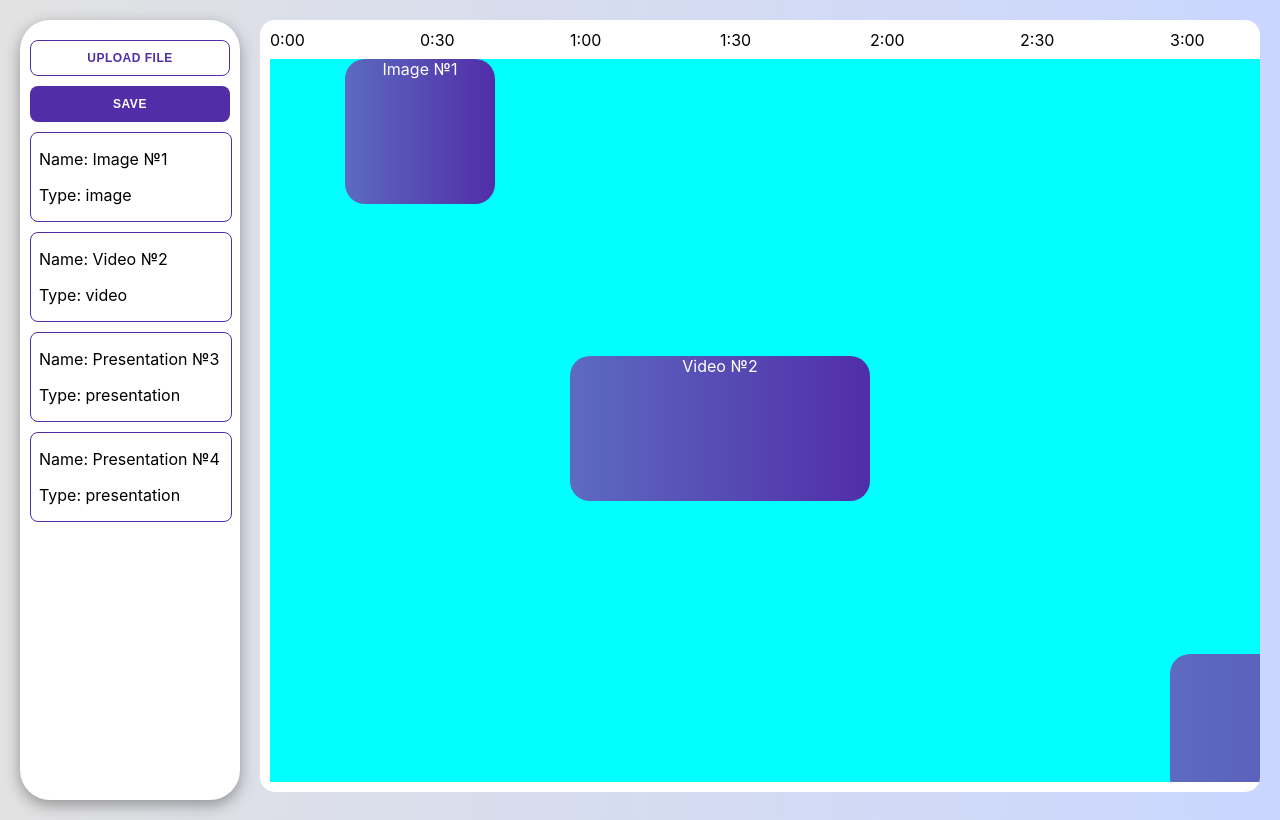
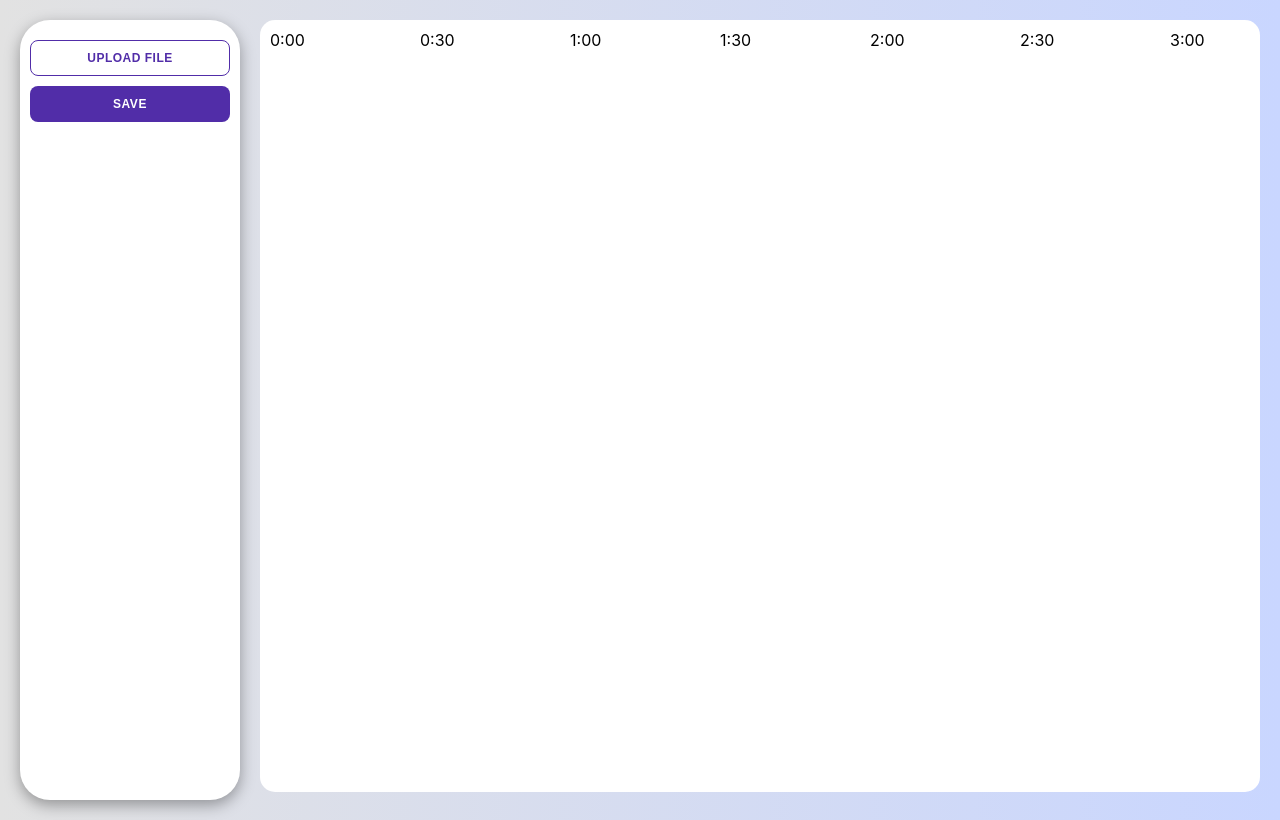
Before and after one commit to Eshdel/corporate-television-diplom, a React (Create React App) app: page / in a window 1280 px wide. Built offline with nearby package versions, Linux system fonts and the light colour scheme.

Commit message:
Added drags and drops file

```diff
--- a/src/App.js
+++ b/src/App.js
@@ -6,39 +6,13 @@ import ItemOptionHolder from "./ItemOptionHolder/ItemOptionHolder";
 function App() {
   const [draggedItem, setDraggedItem] = useState(null); // Хранение данных о перетаскиваемом элементе
 
-  const [items,setItems] = useState([
-    {
-      name: 'Image №1',
-      duration: 1,
-      type: "image"
-    },
-    {
-      name: 'Video №2',
-      duration: 1,
-      type: "video"
-    },
-    {
-      name: 'Presentation №3',
-      duration: 1,
-      type: "presentation"
-    },
-    {
-      name: 'Presentation №4',
-      duration: 1,
-      type: "presentation"
-    }
-  ]);
+  const [items,setItems] = useState([]);
 
-  const [elementsOnTimeline, setElementsOnTimeline] = useState([
-    {id: 0, name: 'Image №1', startTime: 0.25, duration: 0.5, priority: 1, type: "image"},
-    {id: 1, name: 'Video №2', startTime: 1, duration: 1, priority: 2, type: "video"},
-    {id: 2, name: 'Presentation №3', startTime: 3, duration: 2, priority: 3, type: "presentation"},
-    {id: 3, name: 'Presentation №4', startTime: 4, duration: 1, priority: 4, type: "presentation"}
-  ]);
+  const [elementsOnTimeline, setElementsOnTimeline] = useState([]);
 
   const [selectedItem, setSelectedItem] = useState(null);
 
-
+  const fileInputRef = useRef(null);
   // Обработчик начала перетаскивания элемента
   const handleDragStart = (e, item) => {
     setDraggedItem(item); // Сохраняем данные о перетаскиваемом элементе
@@ -80,12 +54,53 @@ function App() {
     ));
   };
 
+  const handleFileDrop = (e) => {
+    e.preventDefault();
+    const files = Array.from(e.dataTransfer.files);
+    processFiles(files);
+  };
 
+  const handleFileChange = (e) => {
+    const files = Array.from(e.target.files);
+    processFiles(files);
+  };
+
+  const processFiles = (files) => {
+    const newItems = files.map(file => {
+      let type;
+      if (file.type.startsWith('image/')) {
+        type = 'image';
+      } else if (file.type.startsWith('video/')) {
+        type = 'video';
+      } else if (file.type === 'application/pdf') {
+        type = 'presentation';
+      } else {
+        return null;
+      }
+      return {
+        name: file.name,
+        duration: 1,
+        type: type
+      };
+    }).filter(item => item !== null);
+    setItems(prevItems => [...prevItems, ...newItems]);
+  };
+
+  const handleUploadClick = () => {
+    fileInputRef.current.click();
+  };
 
   return (
     <div className="container">
-      <div className="list-item-holder">
-        <button className="upload-button">Upload file</button>
+      <div className="list-item-holder" onDrop={handleFileDrop} onDragOver={(e) => e.preventDefault()}>
+        <input
+          type="file"
+          ref={fileInputRef}
+          style={{ display: 'none' }}
+          multiple
+          onChange={handleFileChange}
+        />
+        <button className="upload-button" onClick={handleUploadClick}>Upload file</button>
         <button className="save-button">Save</button>
         {items.map((item, index) => (
           <div
--- a/src/Timeline/Timeline.css
+++ b/src/Timeline/Timeline.css
@@ -17,7 +17,7 @@
 .items-content-wrapper {
     display: flex;
     height: 100%;
-    background-color: aqua;
+    background-color: transparent;
     gap:0px;
     overflow-x: auto;
     scrollbar-color: transparent transparent;
--- a/src/Timeline/Timeline.jsx
+++ b/src/Timeline/Timeline.jsx
@@ -340,6 +340,18 @@ const Timeline = ({ items, updateItemStartTime, updateItemPriority, setSelectedI
     updateContentWidth();
   }, []);
 
+  useEffect(() => {
+    const scrollToCurrentTime = () => {
+      const currentTime = getCurrentTime();
+      const currentPosition = currentTime * widthLabels * scale;
+      if (timeLabelsRef.current && itemsContentRef.current) {
+        timeLabelsRef.current.scrollLeft = currentPosition;
+        itemsContentRef.current.scrollLeft = currentPosition;
+      }
+    };
+    scrollToCurrentTime();
+  }, []); // Empty dependency array ensures this effect runs only once on mount
+
   return (
     <div className="timeline-wrapper"  onDragOver={handleDragOver} onDrop={(e) => handleDrop(e, getCurrentTime())}>
       <div
```
